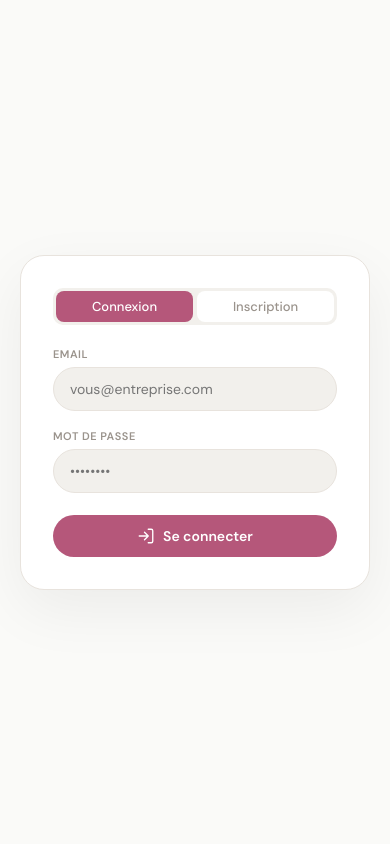
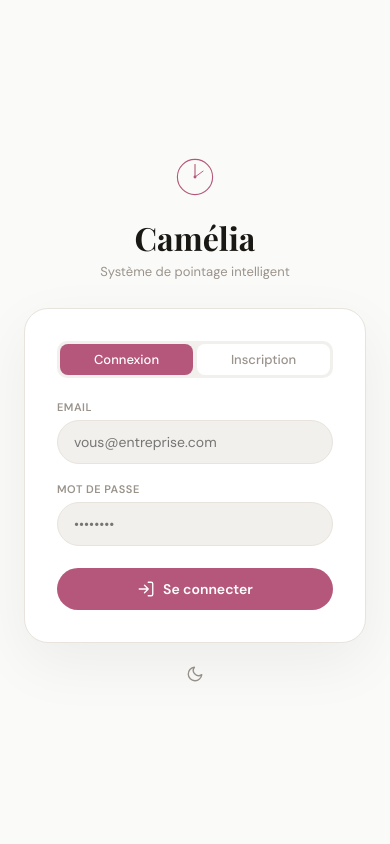
Before and after one commit to SAIDuha/camelia, a Flask app: page /app in a window 390 px wide. Run offline with Flask 3, Linux system fonts and the light colour scheme.

Commit message:
Update index.html

```diff
--- a/camelia-deploy/templates/index.html
+++ b/camelia-deploy/templates/index.html
@@ -77,17 +77,17 @@ a{color:var(--primary);text-decoration:none}
 .login-feat svg{stroke:var(--muted)}
 .login-right{flex:1;display:flex;align-items:center;justify-content:center;padding:20px;position:relative}
 .login-card{background:var(--card);border-radius:24px;padding:32px;border:1px solid var(--border);box-shadow:0 20px 60px rgba(0,0,0,.06);max-width:420px;width:100%;position:relative;z-index:1}
-@media(max-width:768px){
+.login-mobile-header{display:none}
+.login-mobile-theme{display:none}
+@media(max-width:900px){
   .login-split{display:block}
   .login-left{display:none}
   .login-header-top{display:none}
-  .login-right{min-height:100vh;align-items:center;justify-content:center;padding:20px}
-  .login-card{max-width:400px}
-  .login-mobile-header{display:block;text-align:center;margin-bottom:32px}
+  .login-right{min-height:100vh;display:flex;flex-direction:column;align-items:center;justify-content:center;padding:24px}
+  .login-card{max-width:420px;width:100%}
+  .login-mobile-header{display:block;text-align:center;margin-bottom:28px}
   .login-mobile-theme{display:flex;justify-content:center;margin-top:16px}
 }
-.login-mobile-header{display:none}
-.login-mobile-theme{display:none}
 .form-group{margin-bottom:18px}
 .form-label{display:block;font-size:11px;font-weight:600;color:var(--muted);text-transform:uppercase;letter-spacing:.5px;margin-bottom:6px}
 .form-input{width:100%;padding:12px 16px;border-radius:100px;border:1.5px solid var(--border);background:var(--input-bg);font-size:14px;font-family:var(--font-body);color:var(--text);outline:none;transition:border-color .2s}
```
